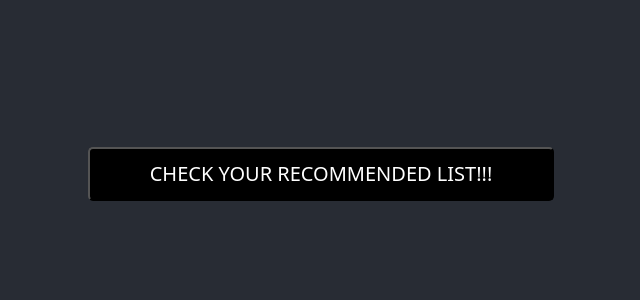
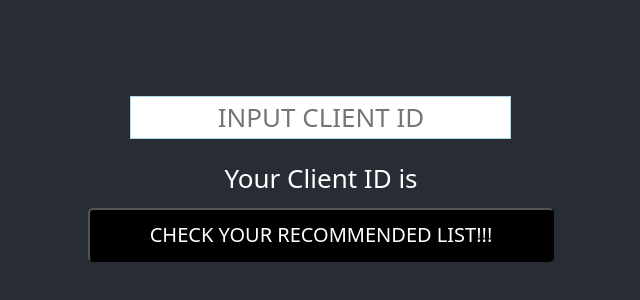
Before and after one commit to TLI-group3/TLI-client, a React (Create React App) app: page / in a window 1280 px wide. Shown: the part 226-526 px from the top of the page, without its empty margins (319-959 px from the left). Built offline with nearby package versions, Linux system fonts and the light colour scheme.

Commit message:
Updated CarList
Added missing components

```diff
--- a/src/CarsList.js
+++ b/src/CarsList.js
@@ -12,11 +12,20 @@ const Button = styled.button`
   cursor: pointer;
 `;
 
+// Styling a regular HTML input
+const StyledInput = styled.input`
+  display: block;
+  margin: 20px 0px;
+  border: 1px solid lightblue;
+  text-align: center
+`;
+
 export class CarsList extends React.Component {
     constructor(props) {
         super(props);
         this.state = {
             carsJSON: [],
+          ID: '',
         }
     }
 
@@ -25,7 +34,11 @@ export class CarsList extends React.Component {
     }*/
 
     getCarsList = () => {
-        fetch('http://3.138.195.107/cars')
+      const requestOptions = {
+            method: 'POST',
+            body: this.state.ID
+        };
+        fetch('http://3.138.195.107/cars',requestOptions)
             // Handle success
             .then(response => response.json())  // convert to json
             .then(
@@ -35,10 +48,17 @@ export class CarsList extends React.Component {
             )    //print data to console
             .catch(err => console.log('Request Failed', err)); // Catch errors
     }
+  handleChange = event => {
+        this.setState({ ID: event.target.value });
+    };
 
     render() {
         return (
             <div>
+                <header className="App-header">
+                    <StyledInput value={this.state.username}
+                                onChange={this.handleChange} placeholder={"INPUT CLIENT ID"}/>
+                <header>Your Client ID is {this.state.ID}</header>
                 <Button onClick={this.getCarsList}> CHECK YOUR RECOMMENDED LIST!!! </Button>
                 <div className="carslist">
                     {this.state.carsJSON.map(entry => {
@@ -52,6 +72,7 @@ export class CarsList extends React.Component {
                         );
                     })}
                 </div>
+                </header>
             </div>
         );
     }
```
